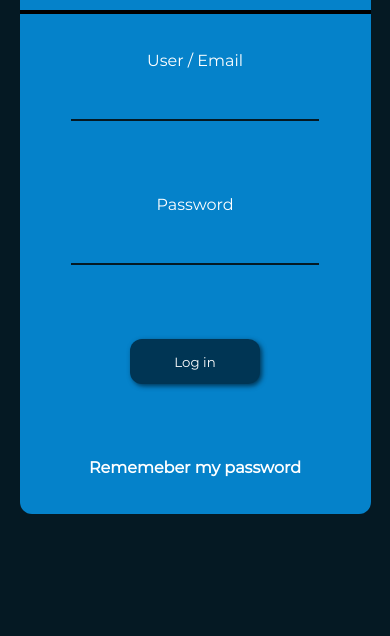
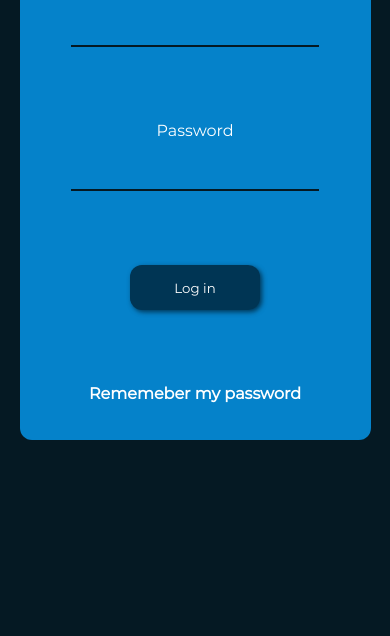
Before and after one commit to proyectojotazo/practica-html-css, a plain HTML site: page index.html in a window 390 px wide. Shown: the part 208-844 px from the top of the page. Drawn offline with Linux system fonts and the light colour scheme.

Commit message:
Probando responsive. Desktop: Chrome, Firefox -> Bien. Movil(Samsung S9): Brave, Chrome y Firefox -> Bien

```diff
--- a/assets/css/index.css
+++ b/assets/css/index.css
@@ -27,13 +27,11 @@
 }
 
 body{
-    display: flex;
-    justify-content: center;
-    align-items: center;
+
     background-color: var(--bg-color);
     color: #fff;
     width: 100%;
-    height: 100vh;
+    height: max-content;
 }
 
 /* FORM */
@@ -46,8 +44,7 @@ body{
     border-radius: 0.75rem;
     width: 90%;
     max-width: 31.25rem;
-    height: fit-content;
-
+    margin: 3rem auto;
 }
 
 /* HEADER */
@@ -131,12 +128,12 @@ body{
 
 }
 
-@media (max-height:630px) {
+/* @media (max-height:630px) {
     body{
-        height: fit-content;
+        height: min-content;
     }
 
     .form{
         margin: 3rem 0;
     }
-}
+} */
```
